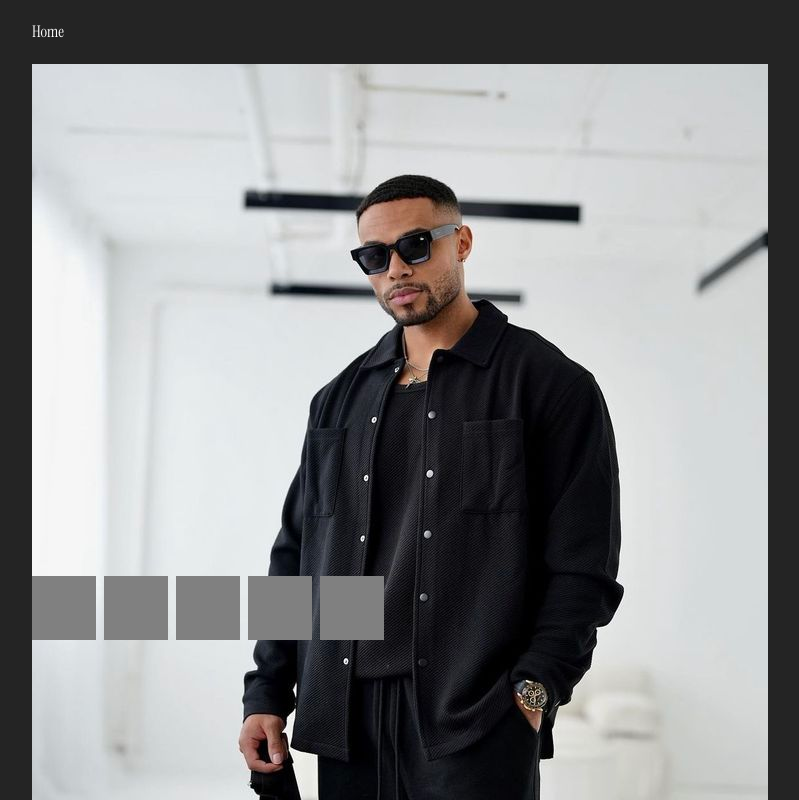
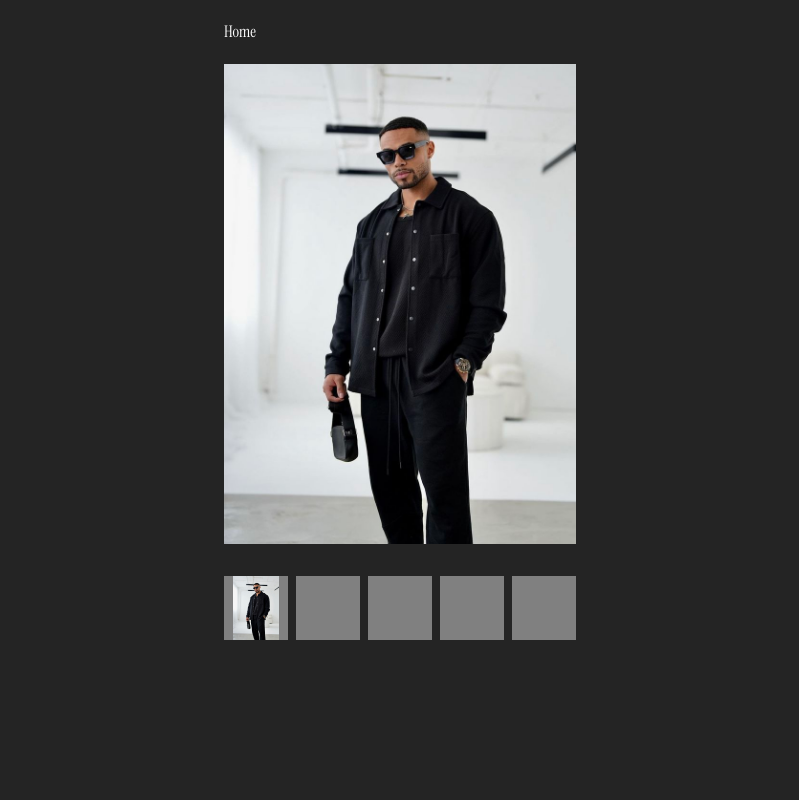
Before and after one commit to byfolarin/100-days-of-Code, a React (Vite) app in the folder code-100/: page /ImageGallery in a window 1280 px wide. Shown: the top 800 px of the page, without its empty margins (240-1039 px from the left). Built offline with nearby package versions, Linux system fonts and the light colour scheme; a web font is replaced by a local one.

Commit message:
cover transitions

```diff
--- a/code-100/src/Mainpage.jsx
+++ b/code-100/src/Mainpage.jsx
@@ -1,6 +1,5 @@
 import React from 'react'
 import { Link } from 'react-router-dom'; // Import React Router components
-import todoimg from '../public/images/Todo-List.png'
 
 
 
--- a/code-100/src/components/ImageGallery.jsx
+++ b/code-100/src/components/ImageGallery.jsx
@@ -8,7 +8,9 @@ const ImageGallery = () => {
         <img src={img1} alt="" />
       </div>
       <div className="grid-img">
-        <div className="img-1 slide"></div>
+        <div className="img-1 slide">
+             <img src={img1} alt="" />
+        </div>
         <div className="img-2 slide"></div>
         <div className="img-3 slide"></div>
         <div className="img-3 slide"></div>
--- a/code-100/src/index.css
+++ b/code-100/src/index.css
@@ -214,6 +214,12 @@ li:hover{
   background-color: #808080;
 }
 
+.img-container img {
+  width: 100%;
+  height: 100%;
+  object-fit: contain;
+}
+
 .grid-img{
   margin: 32px 0px;
   display: flex;
@@ -221,7 +227,15 @@ li:hover{
 }
 
 .slide{
+  cursor: pointer;
   background-color: #808080;
   width: 64px;
   height: 64px;
 }
+
+
+.slide img{
+  width: 100%;
+  height: 100%;
+  object-fit: contain;
+}
```
